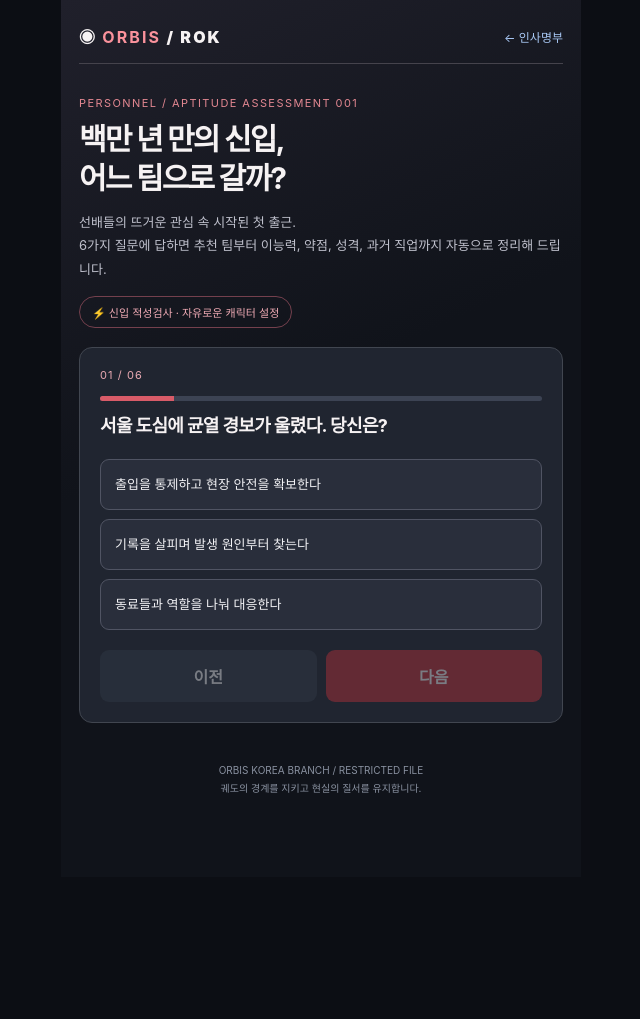
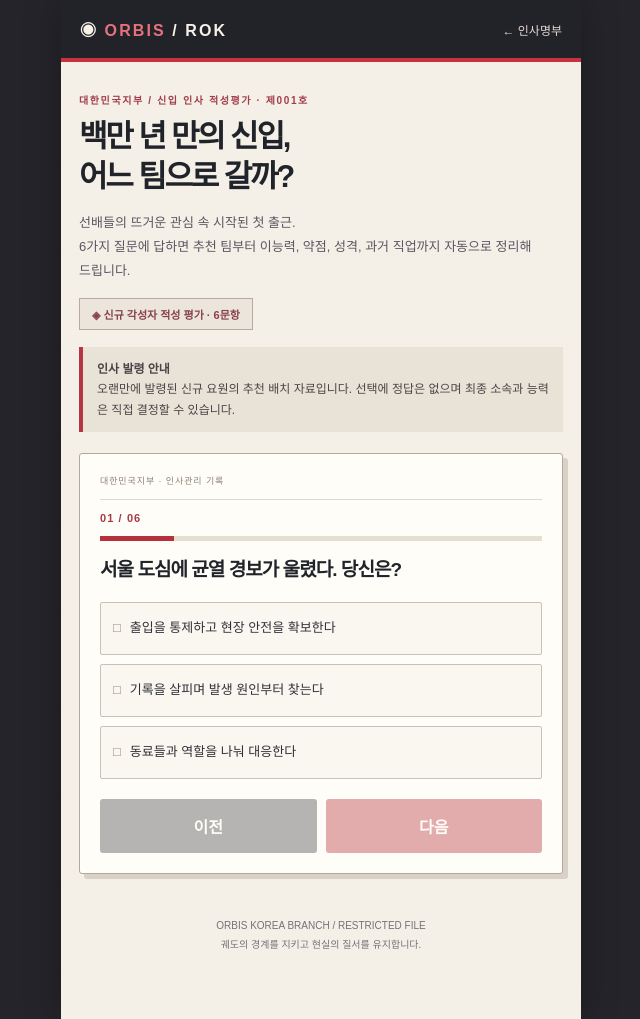
Before and after one commit to daheenlee/orbis-korea, a plain HTML site: page rookie-test/index.html in a window 1280 px wide. Shown: the whole page, without its empty margins (319-959 px from the left). Before the commit the page ends 877 px from the top, so only its background shows below. Drawn offline with Linux system fonts and the light colour scheme.

Commit message:
Restyle rookie test as Korean personnel document with crimson official stamp

```diff
--- a/rookie-test/index.html
+++ b/rookie-test/index.html
@@ -5,53 +5,58 @@
 <meta name="theme-color" content="#12151c">
 <title>ORBIS | 신입 요원 자동 추천</title>
 <style>
-:root{font-family:-apple-system,BlinkMacSystemFont,"Pretendard","Noto Sans KR",sans-serif;color:#f6f2f3;background:#0c0e14}
+:root{font-family:"Pretendard","Noto Sans KR","Apple SD Gothic Neo",sans-serif;color:#24252b;background:#25242a}
 *{box-sizing:border-box}body{margin:0}button,input{font:inherit}button{cursor:pointer}
-.wrap{max-width:520px;margin:auto;min-height:100vh;background:linear-gradient(155deg,#20202b,#10131a 45%);padding:24px 18px 80px}
-.top{display:flex;justify-content:space-between;align-items:center;border-bottom:1px solid #45434c;padding-bottom:15px}
-.brand{font-weight:900;letter-spacing:.13em}.brand b{color:#fa929c}a{color:#a9c9f6;text-decoration:none}
-.top a{font-size:12px}.eyebrow{font-size:11px;letter-spacing:.13em;color:#e28791;margin:32px 0 10px}
-h1{font-size:30px;letter-spacing:-.06em;margin:0 0 12px;line-height:1.3}
-.sub{font-size:13px;color:#bfc0cc;line-height:1.8;margin-bottom:15px}
-.pill{display:inline-block;border:1px solid #74404d;padding:7px 12px;border-radius:22px;color:#f0abb5;font-size:11px}
-.card{border:1px solid #414650;background:#202530;border-radius:13px;padding:20px;margin-top:19px}
-.num{font-size:11px;color:#eaaab3;letter-spacing:.1em}h2{font-size:18px;letter-spacing:-.035em;line-height:1.45;margin:12px 0 20px}
-.progress{height:5px;background:#3c4353;border-radius:9px;margin-top:14px;overflow:hidden}.bar{height:100%;background:#d85b68;transition:width .2s}
-.options{display:grid;gap:9px}.opt{width:100%;text-align:left;border:1px solid #505463;border-radius:9px;padding:14px;background:#292e3b;color:#f2f2f5;font-size:13px;line-height:1.6}
-.opt[aria-pressed=true]{background:#4c2d3a;border-color:#f38b98;box-shadow:inset 0 0 0 1px #eb8b97}
-.nav{display:flex;gap:9px;margin-top:20px}button.action{border:0;border-radius:9px;padding:14px;background:#c8323c;color:white;font-weight:800;flex:1}
-button.secondary{background:#343c49}button:disabled{opacity:.4}.hidden{display:none}
-.result-kicker{font-size:11px;color:#f2a9b0;letter-spacing:.12em}
-.team{font-size:28px;font-weight:900;margin:10px 0 3px}.red{color:#f0939f}.blue{color:#8fc1fc}
-.people{font-size:12px;color:#bfc3cf}.label{font-size:11px;color:#e2a9b3;font-weight:800;margin-top:22px}
-.value{font-size:17px;font-weight:850;margin-top:6px}.desc{font-size:13px;color:#cdd0db;line-height:1.75;margin:8px 0}
-.profile{margin-top:18px;background:#141923;border:1px solid #4d5260;border-radius:9px;padding:15px}
-.profile h3{font-size:15px;margin:0 0 11px}.profile p{font-size:13px;color:#d3d7e1;line-height:1.75;margin:7px 0}
-.actions{display:grid;gap:9px;margin-top:22px}.actions button{width:100%}.note{font-size:11px;color:#a9b1c3;line-height:1.7;margin-top:18px}.status{font-size:12px;color:#c1ebc9;min-height:18px}
-footer{text-align:center;margin-top:38px;font-size:10px;color:#8991a0;line-height:1.8}
+.wrap{max-width:520px;margin:auto;min-height:100vh;background:#f4f0e7;padding:0 18px 65px;position:relative;box-shadow:0 0 35px #0004;overflow:hidden}
+.wrap:before{content:"";position:absolute;pointer-events:none;inset:0;background:repeating-linear-gradient(0deg,transparent 0px,transparent 44px,#54463207 45px);opacity:.5}
+.wrap>*{position:relative}
+.top{display:flex;justify-content:space-between;align-items:center;margin:0 -18px;padding:17px 19px;background:#212329;border-bottom:4px solid #c8323c;color:#f7f1e7}
+.brand{font-weight:900;letter-spacing:.13em}.brand b{color:#e7727c}a{color:#8b3039;text-decoration:none}.top a{font-size:12px;color:#e8d9d7}
+.eyebrow{font-size:10px;letter-spacing:.16em;color:#a23d49;margin:30px 0 10px;font-weight:900}
+h1{font-size:31px;letter-spacing:-.07em;margin:0 0 12px;line-height:1.3;color:#20232a;word-break:keep-all}
+.sub{font-size:13px;color:#585660;line-height:1.85;margin-bottom:15px;word-break:keep-all}
+.pill{display:inline-block;border:1px solid #b8aaa1;padding:7px 12px;color:#87414b;font-weight:750;font-size:11px;background:#ebe5db}
+.card{border:1px solid #b2a99c;background:#fffdf7;border-radius:3px;padding:20px;margin-top:21px;box-shadow:5px 5px 0 #d9d1c5;position:relative}
+.card:before{content:"대한민국지부 · 인사관리 기록";display:block;color:#8f8176;font-size:9px;letter-spacing:.1em;padding-bottom:12px;margin-bottom:12px;border-bottom:1px solid #ded7ca}
+.num{font-size:11px;color:#a43c47;letter-spacing:.1em;font-weight:900}h2{font-size:19px;letter-spacing:-.05em;line-height:1.55;margin:14px 0 18px;color:#20232a;word-break:keep-all}
+.progress{height:5px;background:#e5ded2;margin-top:12px;overflow:hidden}.bar{height:100%;background:#b4313d;transition:width .2s}
+.options{display:grid;gap:9px}.opt{width:100%;text-align:left;border:1px solid #c9c1b6;border-radius:2px;padding:15px 12px;background:#faf7f0;color:#303039;font-size:13px;line-height:1.6;word-break:keep-all}
+.opt:before{content:"□";margin-right:9px;color:#9a8581}.opt[aria-pressed=true]{background:#f7ecec;border-color:#b63542;box-shadow:inset 3px 0 0 #bc3341;font-weight:750}.opt[aria-pressed=true]:before{content:"■";color:#b63542}
+.nav{display:flex;gap:9px;margin-top:20px}button.action{border:0;border-radius:3px;padding:15px;background:#b93441;color:#fffefa;font-weight:900;flex:1}
+button.secondary{background:#48484d}button:disabled{opacity:.4}.hidden{display:none}
+.result-kicker{font-size:11px;color:#a33e47;letter-spacing:.1em;font-weight:900}
+.team{font-size:28px;font-weight:950;margin:13px 0 5px;border-bottom:2px solid #dcd5ca;padding-bottom:12px}.red{color:#b63542}.blue{color:#34679b}
+.people{font-size:12px;color:#595660}.label{font-size:10px;color:#a23e49;font-weight:900;margin-top:22px;letter-spacing:.09em}
+.value{font-size:17px;font-weight:850;margin-top:7px;color:#25242c}.desc{font-size:13px;color:#55525a;line-height:1.8;margin:8px 0}
+.profile{margin-top:19px;background:#f5f0e6;border:1px solid #b5a99b;border-left:4px solid #b63542;border-radius:1px;padding:16px}.profile h3{font-size:15px;margin:0 0 11px;color:#25242c}.profile p{font-size:13px;color:#45444b;line-height:1.8;margin:7px 0}
+.actions{display:grid;gap:9px;margin-top:22px}.actions button{width:100%}.note{font-size:11px;color:#777077;line-height:1.75;margin-top:18px}.status{font-size:12px;color:#32734c;min-height:18px}
+.seal{position:absolute;right:20px;top:13px;width:60px;height:60px;border:3px double #bd4050;border-radius:50%;display:grid;place-items:center;color:#b33a47;transform:rotate(-15deg);font-size:13px;font-weight:950;letter-spacing:.06em;opacity:.83;line-height:1.15;text-align:center}
+.official{border-left:4px solid #b73542;background:#e9e2d7;padding:12px 14px;font-size:12px;color:#4c4346;line-height:1.7;margin-top:17px}
+footer{text-align:center;margin-top:42px;font-size:10px;color:#777079;line-height:1.9}
+@media(max-width:360px){.wrap{padding-left:12px;padding-right:12px}.card{padding:16px}h1{font-size:28px}}
 </style>
 </head>
 <body>
 <main class="wrap">
 <header class="top"><div class="brand">◉ <b>ORBIS</b> / ROK</div><a href="../night-shift/">← 인사명부</a></header>
-<p class="eyebrow">PERSONNEL / APTITUDE ASSESSMENT 001</p>
+<p class="eyebrow">대한민국지부 / 신입 인사 적성평가 · 제001호</p>
 <h1>백만 년 만의 신입,<br>어느 팀으로 갈까?</h1>
 <p class="sub">선배들의 뜨거운 관심 속 시작된 첫 출근.<br>6가지 질문에 답하면 추천 팀부터 이능력, 약점, 성격, 과거 직업까지 자동으로 정리해 드립니다.</p>
-<span class="pill">⚡ 신입 적성검사 · 자유로운 캐릭터 설정</span>
+<span class="pill">◈ 신규 각성자 적성 평가 · 6문항</span><div class="official"><strong>인사 발령 안내</strong><br>오랜만에 발령된 신규 요원의 추천 배치 자료입니다. 선택에 정답은 없으며 최종 소속과 능력은 직접 결정할 수 있습니다.</div>
 <section class="card" id="test">
 <div class="num" id="step"></div><div class="progress"><div class="bar" id="bar"></div></div>
 <h2 id="question"></h2><div class="options" id="options"></div>
 <div class="nav"><button type="button" class="action secondary" id="prev">이전</button><button type="button" class="action" id="next">다음</button></div>
 </section>
 <section class="card hidden" id="result" aria-live="polite">
-<div class="result-kicker">ACCESS APPROVED / PERSONNEL RESULT</div>
+<div class="result-kicker">ORBIS / PERSONNEL DECISION · 참고용</div><div class="seal" aria-hidden="true">인사<br>검토필</div>
 <div class="team" id="team"></div><div class="people" id="people"></div>
 <div class="label">AWAKENING CLASS</div><div class="value" id="rank"></div>
 <div class="label">CORE ABILITY</div><div class="value" id="ability"></div><p class="desc" id="abilityDesc"></p>
 <div class="label">WEAKNESS / OVERLOAD</div><p class="desc" id="weakness"></p>
 <div class="profile"><h3>🪪 신입 요원 추천 설정</h3><p id="personality"></p><p id="background"></p><p id="intro"></p></div>
 <p class="note">결과는 창작용 추천일 뿐 확정 설정이 아닙니다. 이름, 나이, 성별, 팀, 등급, 능력은 자유롭게 수정하세요. 기존 ORBIS 요원들과의 연애 관계는 자동 확정되지 않습니다.</p>
-<div class="actions"><button type="button" class="action" id="copy">📋 크랙용 추천 설정 전체 복사</button><button type="button" class="action secondary" id="retry">다시 검사하기</button><a href="../night-shift/" style="display:block;text-align:center;padding:12px">인사명부로 돌아가기 ↗</a><div class="status" id="status"></div></div>
+<div class="actions"><button type="button" class="action" id="copy">▣ 크랙용 추천 설정 전체 복사</button><button type="button" class="action secondary" id="retry">다시 검사하기</button><a href="../night-shift/" style="display:block;text-align:center;padding:12px">인사명부로 돌아가기 ↗</a><div class="status" id="status"></div></div>
 </section>
 <footer>ORBIS KOREA BRANCH / RESTRICTED FILE<br>궤도의 경계를 지키고 현실의 질서를 유지합니다.</footer>
 </main>
```
